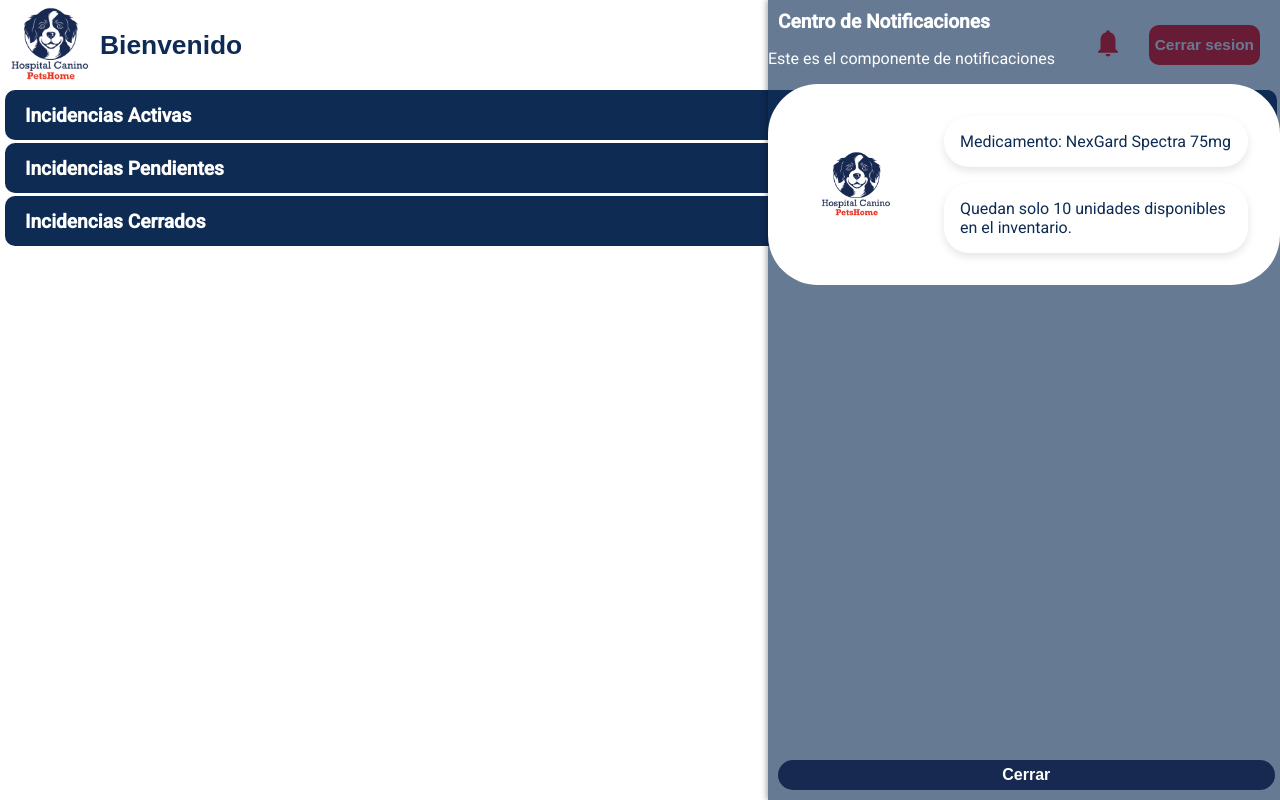
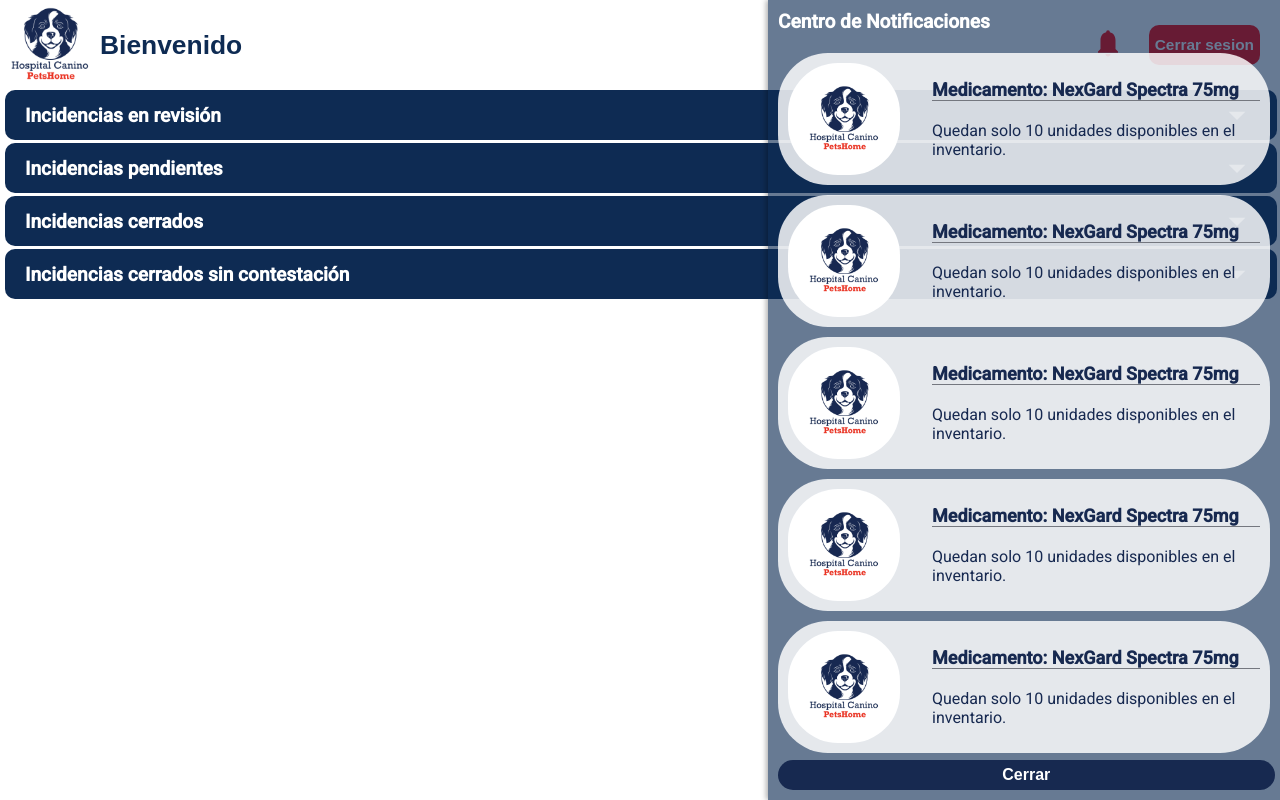
Before and after one commit to JorgeFde/Proyecto_Final_Hospital, an Angular app in the folder Hospital canino/Proyecto/Hospital_Canino/: page /Dashboard in a window 1280 px wide. Both pictures are taken after a click on the button 1107 px from the left and 45 px from the top of the page. Built offline with nearby package versions, Linux system fonts and the light colour scheme.

Commit message:
fix-correcciones de diseño en detalle y login

```diff
--- a/Hospital canino/Proyecto/Hospital_Canino/src/app/Components/dashboard/dashboard.component.html
+++ b/Hospital canino/Proyecto/Hospital_Canino/src/app/Components/dashboard/dashboard.component.html
@@ -18,23 +18,23 @@
   </div>
   <div class="contentIncidencias">
     <!-- ACTIVO -->
-    <div [style.flex]="isOpen === 'activos' ? '0.86' : '0 0 auto'" class="bugsActive">
+    <div [style.flex]="isOpen === 'revision' ? '0.86' : '0 0 auto'" class="bugsActive">
       <div class="headerBugsActive">
-        <span>Incidencias Activas</span>
-        <svg class="arrow" *ngIf="isOpen === 'activos'" xmlns="http://www.w3.org/2000/svg" height="40"
+        <span>Incidencias en revisión</span>
+        <svg class="arrow" *ngIf="isOpen === 'revision'" xmlns="http://www.w3.org/2000/svg" height="40"
           viewBox="0 0 24 24" width="40" fill="white">
           <!-- Triángulo hacia arriba -->
           <path d="M7 14l5-5 5 5z" />
         </svg>
-        <svg class="arrow" *ngIf="isOpen != 'activos'" xmlns="http://www.w3.org/2000/svg" height="40"
+        <svg class="arrow" *ngIf="isOpen != 'revision'" xmlns="http://www.w3.org/2000/svg" height="40"
           viewBox="0 0 24 24" width="40" fill="white">
           <!-- Triángulo hacia abajo -->
           <path d="M7 10l5 5 5-5z" />
         </svg>
         <!-- Botón invisible sobre todo el div -->
-        <button mat-icon-button (click)="toggle('activos')" class="buttonBugActive"></button>
+        <button mat-icon-button (click)="toggle('revision')" class="buttonBugActive"></button>
       </div>
-      <div *ngIf="isOpen === 'activos'" class="contentBugsActive">
+      <div *ngIf="isOpen === 'revision'" class="contentBugsActive">
         <!--Content incidencias activos-->
         <div class="filtro-barra">
           <!--Barra de filtros-->
@@ -81,7 +81,7 @@
     <!-- PENDIENTES -->
     <div [style.flex]="isOpen === 'pendientes' ? '0.86' : '0 0 auto'" class="bugsActive">
       <div class="headerBugsActive">
-        <span>Incidencias Pendientes</span>
+        <span>Incidencias pendientes</span>
         <svg class="arrow" *ngIf="isOpen === 'pendientes'" xmlns="http://www.w3.org/2000/svg" height="40"
           viewBox="0 0 24 24" width="40" fill="white">
           <!-- Triángulo hacia arriba -->
@@ -143,7 +143,7 @@
     <!-- Cerrados -->
     <div [style.flex]="isOpen === 'cerrados' ? '0.86' : '0 0 auto'" class="bugsActive">
       <div class="headerBugsActive">
-        <span>Incidencias Cerrados</span>
+        <span>Incidencias cerrados</span>
         <svg class="arrow" *ngIf="isOpen === 'cerrados'" xmlns="http://www.w3.org/2000/svg" height="40"
           viewBox="0 0 24 24" width="40" fill="white">
           <!-- Triángulo hacia arriba -->
@@ -196,6 +196,62 @@
       </div>
     </div>
     <!--Termina Cerrados-->
+    <!-- Cerrados sin contestacion -->
+    <div [style.flex]="isOpen === 'cerradosSinContestacion' ? '0.86' : '0 0 auto'" class="bugsActive">
+      <div class="headerBugsActive">
+        <span>Incidencias cerrados sin contestación</span>
+        <svg class="arrow" *ngIf="isOpen === 'cerradosSinContestacion'" xmlns="http://www.w3.org/2000/svg" height="40"
+          viewBox="0 0 24 24" width="40" fill="white">
+          <!-- Triángulo hacia arriba -->
+          <path d="M7 14l5-5 5 5z" />
+        </svg>
+        <svg class="arrow" *ngIf="isOpen != 'cerradosSinContestacion'" xmlns="http://www.w3.org/2000/svg" height="40"
+          viewBox="0 0 24 24" width="40" fill="white">
+          <!-- Triángulo hacia abajo -->
+          <path d="M7 10l5 5 5-5z" />
+        </svg>
+        <!-- Botón invisible sobre todo el div -->
+        <button mat-icon-button (click)="toggle('cerradosSinContestacion')" class="buttonBugActive"></button>
+      </div>
+      <div *ngIf="isOpen === 'cerradosSinContestacion'" class="contentBugsActive">
+        <div class="detailsContent">
+          <!-- Filtro se mantendrá visible -->
+          <div class="filtro-barra">
+            <label>Filtrar por:</label>
+            <label for="fecha">Fecha</label>
+            <input type="date" id="fecha">
+            <label for="hora">Hora</label>
+            <input type="time" id="hora">
+            <button onclick="document.getElementById('hora').value = ''">Limpiar Hora</button>
+            <label for="motivo">Motivo</label>
+            <select id="motivo">
+              <option value="agenda">Incluir todas las incidencias</option>
+              <option value="agenda">Filtrar por incidencia de agenda</option>
+              <option value="medicamentos">Filtrar por incidencia de medicamentos</option>
+            </select>
+          </div>
+          <!-- Lista scrollable -->
+          <div class="detailsContent">
+            <div *ngFor="let persona of datos" class="contentDivGeneralTarjeta">
+              <button (click)="goToDetails()" class="buttonGoDetails"></button>
+              <div class="tarjeta-incidencia">
+                <h2>Incidencia: Error de agenda</h2>
+                <div class="info"><strong>Status:</strong> Cerrado</div>
+                <div class="info"><strong>Fecha:</strong> 07/05/2025</div>
+                <div class="info"><strong>Hora:</strong> 14:30</div>
+                <div class="info"><strong>Usuario:</strong> Juan Pérez</div>
+                <div class="info"><strong>Teléfono:</strong> +52 555 123 4567</div>
+                <div class="info"><strong>Correo:</strong> juan.perez&#64;ejemplo.com</div>
+                <div class="descripcion">
+                  El paciente llegó a consulta y no estaba registrada en la agenda del médico. Se tuvo que reagendar...
+                </div>
+              </div>
+            </div>
+          </div>
+        </div>
+      </div>
+    </div>
+    <!--Termina Cerrados-->
   </div>
 </div>
 <!-- Panel flotante a la derecha -->
--- a/Hospital canino/Proyecto/Hospital_Canino/src/app/Components/dashboard/dashboard.component.ts
+++ b/Hospital canino/Proyecto/Hospital_Canino/src/app/Components/dashboard/dashboard.component.ts
@@ -2,6 +2,8 @@
 import { MatToolbar } from '@angular/material/toolbar';
 import { NgIf, NgFor, NgClass } from '@angular/common';
 import { NotificationsComponent } from "../notifications/notifications.component";
+import { Router } from '@angular/router';
+import { inject } from '@angular/core';
 @Component({
   selector: 'app-dashboard',
   imports: [MatToolbar, NgIf, NgClass, NgFor, NotificationsComponent],
@@ -9,7 +11,9 @@
   styleUrl: './dashboard.component.css',
 })
 export class DashboardComponent {
-  isOpen: 'activos' | 'pendientes' | 'cerrados' | null = null;
+  // Esto se agrega para ocupar las rutas
+  private router = inject(Router);
+  isOpen: 'revision' | 'pendientes' | 'cerrados' | 'cerradosSinContestacion' | null = null;
   panelVisible: boolean = false;
   isNotification: boolean = true;
   isActiveAnimation: boolean = false
@@ -38,7 +42,7 @@
   ngOnDestroy() {
     clearInterval(this.intervalId);
   }
-  toggle(panel: 'activos' | 'pendientes' | 'cerrados') {
+  toggle(panel: 'revision' | 'pendientes' | 'cerrados' | 'cerradosSinContestacion') {
     this.isOpen = this.isOpen === panel ? null : panel;
   }
   // panel de notificaciones
@@ -68,10 +72,10 @@
   // termina animacion de campana
   // cerrar sesion
   toggleLogOut() {
-    console.log("Cerrar sesion")
+    this.router.navigate(['Home'])
   }
   // Go To Details
   goToDetails() {
-    console.log("ir al detalle")
+    this.router.navigate(['DetailsReport'])
   }
 }
--- a/Hospital canino/Proyecto/Hospital_Canino/src/app/Components/details-report/details-report.component.css
+++ b/Hospital canino/Proyecto/Hospital_Canino/src/app/Components/details-report/details-report.component.css
@@ -1,91 +1,96 @@
-.container {
-  display: flex;
-  justify-content: space-between;
-  background-color: #0d2a66;
-  padding: 30px;
-  border-radius: 4px;
-  color: white;
+.containerPrimary {
+  width: 100%; height: 88%;
 }
-
-.form {
-  display: flex;
-  flex-direction: column;
-  gap: 12px;
-  width: 60%;
+/* Nav Bar*/
+.containerNavBar {
+  width: 100%;
+  height: 90px;
+  overflow-x: auto;
 }
-
-.form input,
-.form textarea {
-  padding: 10px 15px;
-  border: none;
-  border-radius: 12px;
+.matToolbarNav {
   background-color: white;
-  color: black;
-  font-size: 14px;
-  resize: none;
-  box-shadow: 2px 2px 5px rgba(0,0,0,0.2);
+  padding: 0;
+  margin: 0;
+  height: 100%;
 }
-
-.form input:disabled,
-.form textarea:disabled {
-  background-color: white;
-  color: black;
+.logoNavBar {
+  width: 100px;
+  height: 100%;
+  object-fit: contain;
 }
-
-.row {
-  display: flex;
-  gap: 20px;
+.titleHome {
+  font-family: Arial, Helvetica, sans-serif;
+  font-weight: bold;
+  font-size: larger;
+  color: #0e2b53;
+  margin-left: 0px;
+  user-select: none;
+  cursor: default;
 }
-
-textarea {
-  height: 100px;
-}
-
-.buttons {
-  display: flex;
-  gap: 20px;
-  margin-top: 10px;
-}
-
-.btn {
-  background-color: rgba(255, 0, 0, 0.818);
-  color: rgb(250, 245, 245);
-  border: none;
-  padding: 10px 18px;
-  border-radius: 20px;
-  cursor: pointer;
-  font-weight: bold;
-  box-shadow: 2px 2px 5px rgba(0,0,0,0.2);
-  transition: transform 0.2s;
-}
-
-.btn:hover {
-  transform: scale(1.05);
-}
-
-.logo {
-  display: flex;
-  flex-direction: column;
-  align-items: center;
-  justify-content: center;
-  width: 30%;
-}
-
-.logo img {
-  width: 120px;
-  height: 120px;
-  border-radius: 100%;
-  background-color: rgb(255, 0, 0);
-  padding: 5px;
-  margin-bottom: 10px;
-}
-
-.logo-text {
-  text-align: center;
-}
-
-.logo-text p {
-  margin: 0;
-  font-weight: bold;
-  font-size: 16px;
-}
+  /*Detailles css*/
+  .details-container {
+    background-color: #f4f4f4;
+    color: #0e2b53;
+    padding: 40px;
+    font-family: Arial, sans-serif;
+    height: 89vh;
+    box-sizing: border-box;
+  }
+  .section {
+    background-color: white;
+    padding: 20px 30px;
+    margin-bottom: 20px;
+    border-left: 5px solid #0e2b53;
+    box-shadow: 0 2px 8px rgba(0, 0, 0, 0.1);
+    border-radius: 15px;
+  }
+  .section h2 {
+    margin-top: 0;
+    color: #0e2b53;
+    border-bottom: 2px solid #0e2b53;
+    padding-bottom: 5px;
+    font-size: 18px;
+    cursor: default;
+  }
+  .section p {
+    margin: 8px 0;
+    font-size: 16px;
+    cursor: default;
+  }
+  .button-bar {
+    display: flex;
+    justify-content: flex-end;
+    gap: 15px;
+    margin-top: 30px;
+    flex-wrap: wrap;
+  }
+  .btn {
+    padding: 10px 18px;
+    font-size: 15px;
+    border: none;
+    border-radius: 5px;
+    cursor: pointer;
+    font-weight: bold;
+    transition: background-color 0.3s ease;
+  }
+  .btn-primary {
+    background-color: #0e2b53;
+    color: white;
+  }
+  .btn-secondary {
+    background-color: red;
+    color: white;
+  }
+  .btn-email {
+    background-color: #ffffff;
+    color: #0e2b53;
+    border: 2px solid #0e2b53;
+  }
+  .btn-chat {
+    background-color: #0e2b53;
+    color: white;
+  }
+  /* Hover effects */
+  .btn:hover {
+    opacity: 0.9;
+  }
--- a/Hospital canino/Proyecto/Hospital_Canino/src/app/Components/details-report/details-report.component.html
+++ b/Hospital canino/Proyecto/Hospital_Canino/src/app/Components/details-report/details-report.component.html
@@ -1,29 +1,36 @@
-<p>details-report works!</p>
-<div class="container">
-  <div class="form">
-    <input type="text" placeholder="Nombre de la incidencia" disabled />
-
-    <div class="row">
-      <input type="text" placeholder="Fecha" disabled />
-      <input type="text" placeholder="Hora" disabled />
+<div style="background-color: blueviolet;">
+    <!--Nav Bar-->
+    <div class="containerNavBar">
+      <mat-toolbar class="matToolbarNav">
+        <img src="assets/logo.png" alt="Logo" class="logoNavBar">
+        <span class="titleHome">Detalles de incidencia</span>
+        <span class="options-spacer"></span>
+      </mat-toolbar>
     </div>
-
-    <textarea placeholder="Detalle la incidencia:" disabled></textarea>
-
-    <input type="text" placeholder="Contacto" disabled />
-    <input type="text" placeholder="Teléfono" disabled />
-    <input type="text" placeholder="Correo" disabled />
-
-    <div class="buttons">
-      <button class="btn">Enviar Correo</button>
-      <button class="btn">Iniciar Chat</button>
-      <button class="btn">Pasar a activa</button>
+    <!--Details contaner-->
+    <div class="details-container">
+      <div class="section">
+        <h2>Motivo de la Incidencia</h2>
+        <p>El motivo</p>
+      </div>
+      <div class="section">
+        <h2>Descripción de la Incidencia</h2>
+        <p>Incidencia</p>
+      </div>
+      <div class="section">
+        <h2>Datos del Usuario</h2>
+        <p>Nombre Apellidos</p>
+      </div>
+      <div class="section">
+        <h2>Datos de Contacto</h2>
+        <p>Número de Teléfono</p>
+        <p>Correo</p>
+      </div>
+      <div class="button-bar">
+        <button class="btn btn-primary">Pasar a revisión</button>
+        <button class="btn btn-secondary">Cerrar sin contestación</button>
+        <button class="btn btn-email">Enviar correo</button>
+        <button class="btn btn-chat">Iniciar chat</button>
+      </div>
     </div>
-  </div>
-
-  <div class="logo">
-    <img src="assets/logo.png" alt="Logo Hospital Canino" />
-    <div class="logo-text">
-    </div>
-  </div>
 </div>
--- a/Hospital canino/Proyecto/Hospital_Canino/src/app/Components/details-report/details-report.component.ts
+++ b/Hospital canino/Proyecto/Hospital_Canino/src/app/Components/details-report/details-report.component.ts
@@ -1,8 +1,9 @@
 import { Component } from '@angular/core';
-
+import { MatToolbar } from '@angular/material/toolbar';
+//import { MatDivider} from '@angular/material/divider'
 @Component({
   selector: 'app-details-report',
-  imports: [],
+  imports: [MatToolbar],
   templateUrl: './details-report.component.html',
   styleUrl: './details-report.component.css'
 })
--- a/Hospital canino/Proyecto/Hospital_Canino/src/app/Components/login/login.component.css
+++ b/Hospital canino/Proyecto/Hospital_Canino/src/app/Components/login/login.component.css
@@ -120,7 +120,7 @@
 .login-btn {
   width: 50%;
   padding: 12px;
-  background-color: #dd1515da;
+  background-color: red;
   color: white;
   border: none;
   border-radius: 30px;
--- a/Hospital canino/Proyecto/Hospital_Canino/src/app/Components/notifications/notifications.component.css
+++ b/Hospital canino/Proyecto/Hospital_Canino/src/app/Components/notifications/notifications.component.css
@@ -1,15 +1,18 @@
+.containerPrimary {
+  height: 89%;
+  overflow-y: auto;
+}
 .notificacion-container {
-    background-color: #ffffff;
+  background-color: #ffffffd3;
   display: flex;
   align-items: center;
   justify-content: flex-start;
-    padding: 2rem;
   border-radius: 50px;
   gap: 2rem;
   max-width: 800px;
-    margin: auto;
+  margin: 10px;
+  padding: 10px;
 }
-
 .logo-container {
   display: flex;
   flex-direction: column;
@@ -19,26 +22,26 @@
   padding: 1rem;
   border-radius: 50px;
 }
-
 .logo-container img {
   width: 80px;
   height: 80px;
-    object-fit: contain;
+  object-fit: cover;
 }
-
 .input-container {
   display: flex;
   flex-direction: column;
-    gap: 1rem;
   flex: 1;
 }
-
-  .texto-notificacion {
-    font-size: 1rem;
-    color: #0E2B53;
-    background-color: #ffffff;
-    padding: 1rem;
-    border-radius: 25px;
-    margin: 0;
-    box-shadow: 0 4px 8px rgba(0, 0, 0, 0.1);
+.title {
+  height: 50%;
+  font-size: large;
+  font-weight: bold;
+  color: #172950;
 }
+.descript {
+  height: 50%;
+  font-size: medium;
+  font-weight: normal;
+  margin-top: 20px;
+  color: #172950;
+}
--- a/Hospital canino/Proyecto/Hospital_Canino/src/app/Components/notifications/notifications.component.html
+++ b/Hospital canino/Proyecto/Hospital_Canino/src/app/Components/notifications/notifications.component.html
@@ -1,14 +1,12 @@
-<div class="wrapper">
-    <p class="titulo">Este es el componente de notificaciones</p>
-
-    <div class="notificacion-container">
-      <div class="logo-container">
-        <img src="assets/logo.png" alt="Hospital Canino PetsHome" />
-      </div>
-
-      <div class="input-container">
-        <p class="texto-notificacion">Medicamento: NexGard Spectra 75mg</p>
-        <p class="texto-notificacion">Quedan solo 10 unidades disponibles en el inventario.</p>
-      </div>
+<div class="containerPrimary">
+  <div *ngFor="let notification of notifications" class="notificacion-container">
+    <div class="logo-container">
+      <img src="assets/logo.png" alt="Hospital Canino PetsHome" />
+    </div>
+    <div class="input-container">
+      <label class="title">Medicamento: NexGard Spectra 75mg</label>
+      <mat-divider></mat-divider>
+      <label class="descript">Quedan solo 10 unidades disponibles en el inventario.</label>
     </div>
   </div>
+</div>
--- a/Hospital canino/Proyecto/Hospital_Canino/src/app/Components/notifications/notifications.component.ts
+++ b/Hospital canino/Proyecto/Hospital_Canino/src/app/Components/notifications/notifications.component.ts
@@ -1,11 +1,12 @@
 import { Component } from '@angular/core';
-
+import { MatDivider} from '@angular/material/divider'
+import { NgFor } from '@angular/common';
 @Component({
   selector: 'app-notifications',
-  imports: [],
+  imports: [MatDivider, NgFor],
   templateUrl: './notifications.component.html',
   styleUrl: './notifications.component.css'
 })
 export class NotificationsComponent {
-
+  notifications = ["Notificacion 1", "notificacion 2", "notificacion 3", "notificacion 4","Notificacion 1", "notificacion 2", "notificacion 3", "notificacion 4","Notificacion 1", "notificacion 2", "notificacion 3", "notificacion 4","Notificacion 1", "notificacion 2", "notificacion 3", "notificacion 4","Notificacion 1", "notificacion 2", "notificacion 3", "notificacion 4","Notificacion 1", "notificacion 2", "notificacion 3", "notificacion 4"]
 }
```
Lines whose indentation alone changed are shown as unchanged.
